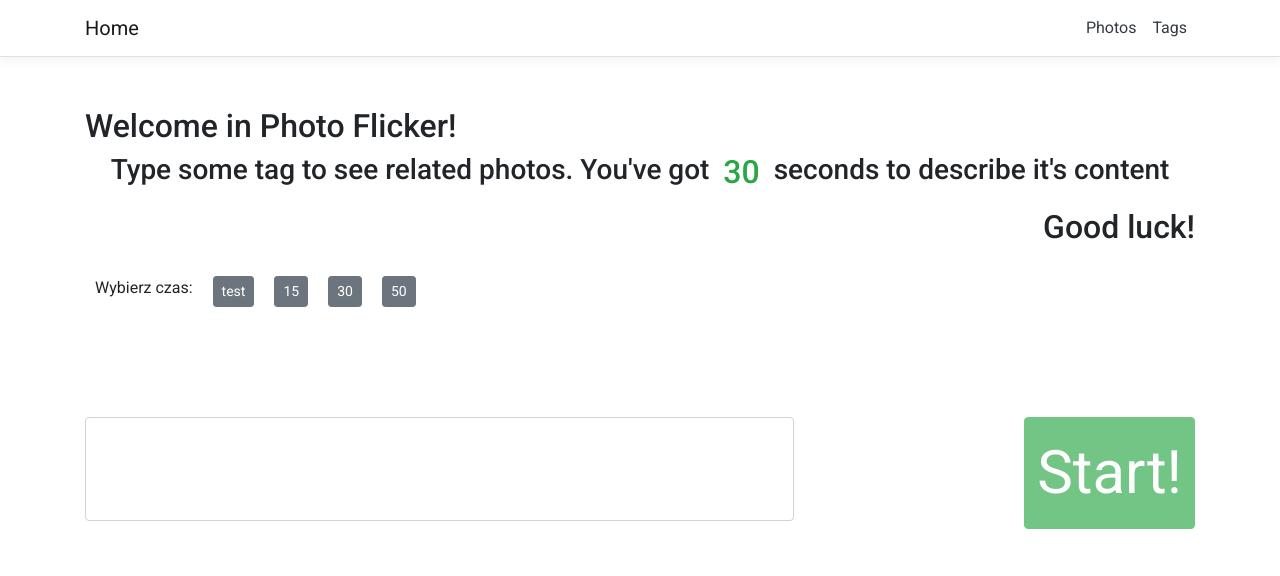
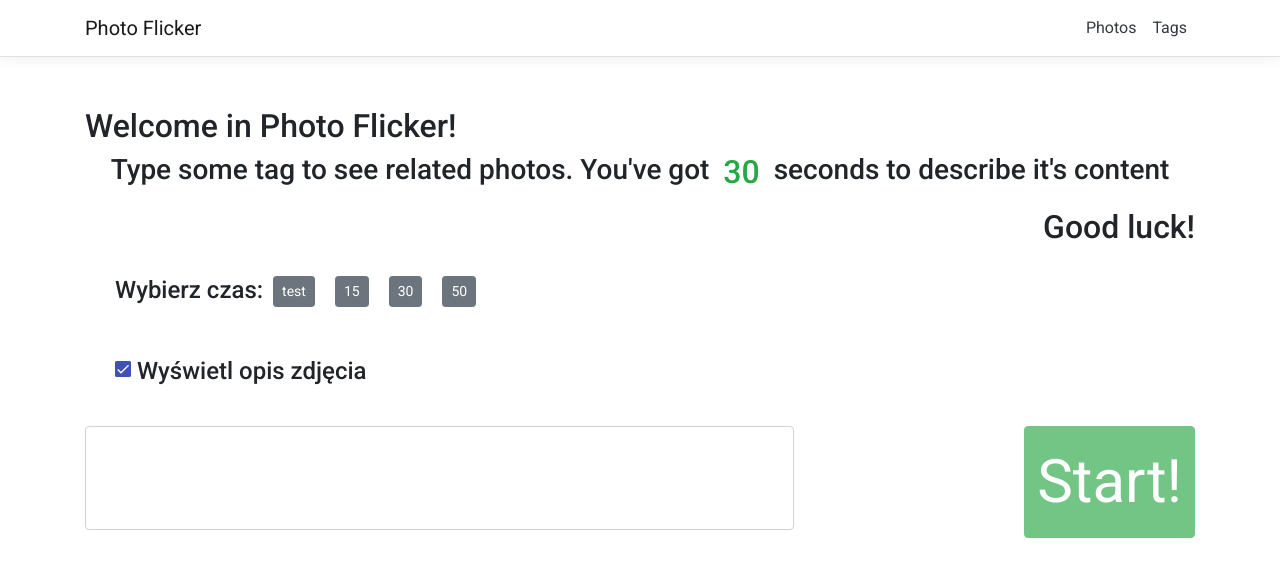
Before and after one commit to mikolajMacioszczyk/Photo-Flicker, an Angular app in the folder PhotoFlicker.Web/ClientApp/: page / in a window 1280 px wide. Shown: the top 576 px of the page. Built offline with nearby package versions, Linux system fonts and the light colour scheme.

Commit message:
Before changing model

```diff
--- a/PhotoFlicker.Web/ClientApp/src/app/Components/all-photos/all-photos.component.css
+++ b/PhotoFlicker.Web/ClientApp/src/app/Components/all-photos/all-photos.component.css
@@ -1,11 +1,11 @@
 .tag-selector {
   background: #222;
-  height: 50px;
-  width: 150px;
+  height: 45px;
+  width: 130px;
   border: none;
   border-radius: 8px;
   color: #eee;
-  font-size: 30px;
+  font-size: 25px;
   font-family: 'Cookie', cursive;
   position: relative;
   transition: 1s;
@@ -33,9 +33,13 @@
 }
 
 .tag-selector:hover .circle {
-  height: 50px;
-  width: 150px;
+  height: 45px;
+  width: 130px;
   left: 0;
   border-radius: 0;
   border-bottom: 2px solid #eee;
 }
+
+.clickable{
+  cursor: pointer;
+}
--- a/PhotoFlicker.Web/ClientApp/src/app/Components/all-photos/all-photos.component.html
+++ b/PhotoFlicker.Web/ClientApp/src/app/Components/all-photos/all-photos.component.html
@@ -2,17 +2,24 @@
 <button class="btn btn-success float-right" routerLink="/photos/new">Dodaj Zdjęcie</button>
 <br /><br />
 
-<h1> Polecane tagi</h1>
+<div class="d-flex">
+  <h1 class="clickable" (click)="draw()"> Polecane tagi</h1>
+</div>
 <div class="d-flex justify-content-around mt-2 mb-4">
+  <div class="tag-selector" (click)="loadFullList()">
+    Wszystkie<div class="circle"></div>
+  </div>
   <div class="tag-selector" *ngFor="let recommended of recommendedTags"
     (click)="loadWithTag(recommended)">
     {{recommended}}<div class="circle"></div>
   </div>
 </div>
 
+<br/>
+
 <div class="d-flex">
   <input id="searchTag" type="text" #searchTag >
-  <button type="button" (click)="search(searchTag.value)">Search</button>
+  <button type="button" (click)="search(searchTag.value)">Szukaj</button>
   <label for="searchTag">{{message}}</label>
 </div>
 
@@ -20,10 +27,8 @@
 <div class="row">
   <div *ngFor="let photo of photos" class="col-md-6 col-lg-4">
     <img class="card-img-top w-100" [src]="photo.path" alt="">
-    <div class="card-text">
-      <div class="text-wrap">
-        <h4 *ngFor="let tag of photo.tags"> #{{tag.name}}  </h4>
-      </div>
+    <div class="card-text d-flex text-wrap">
+      <h4 class="px-2" *ngFor="let tag of photo.tags"> #{{tag.name}}  </h4>
     </div>
   </div>
 </div>
--- a/PhotoFlicker.Web/ClientApp/src/app/Components/all-photos/all-photos.component.ts
+++ b/PhotoFlicker.Web/ClientApp/src/app/Components/all-photos/all-photos.component.ts
@@ -22,15 +22,8 @@ export class AllPhotosComponent implements OnInit, OnDestroy {
   constructor(private photoService: PhotoService, private tagService: TagService) { }
 
   ngOnInit() {
-    this.subscription.add(
-    this.photoService.take(this.pageSize).subscribe(photos => {
-      this.photos = photos;
-    }));
-    this.subscription.add(
-      this.tagService.getRandomTagNames(this.recommendedSize).subscribe(tags =>{
-        this.recommendedTags = tags;
-      })
-    )
+    this.loadFullList();
+    this.draw();
   }
 
   ngOnDestroy(): void {
@@ -66,4 +59,18 @@ export class AllPhotosComponent implements OnInit, OnDestroy {
     )
   }
 
+  draw() {
+    this.subscription.add(
+      this.tagService.getRandomTagNames(this.recommendedSize).subscribe(tags =>{
+        this.recommendedTags = tags;
+      })
+    )
+  }
+
+  loadFullList() {
+    this.subscription.add(
+      this.photoService.take(this.pageSize).subscribe(photos => {
+        this.photos = photos;
+      }));
+  }
 }
--- a/PhotoFlicker.Web/ClientApp/src/app/Components/home/home.component.css
+++ b/PhotoFlicker.Web/ClientApp/src/app/Components/home/home.component.css
@@ -2,14 +2,22 @@ header{
   margin: 50px 0 0 0;
 }
 
-.time-panel{
-  margin: 20px 0 100px 0;
+.margined-panel{
+  margin: 20px 0 40px 30px;
 }
 
 .big-font{
   font-size: 60px;
 }
 
+.medium-font{
+  font-size: 35px;
+}
+
 .margin-10{
   margin: 10px;
 }
+
+.margin-y-10{
+  margin: 10px 0;
+}
--- a/PhotoFlicker.Web/ClientApp/src/app/Components/home/home.component.html
+++ b/PhotoFlicker.Web/ClientApp/src/app/Components/home/home.component.html
@@ -4,14 +4,22 @@
   <h2 class="d-flex justify-content-end">Good luck!</h2>
 </header>
 
-<div class="d-flex time-panel">
-  <p class="margin-10">Wybierz czas:</p>
+<div class="d-flex margined-panel h4">
+  <p class="margin-y-10">Wybierz czas:</p>
   <button class="btn btn-sm btn-secondary margin-10" (click)="time = 1" >test</button>
   <button class="btn btn-sm btn-secondary margin-10" (click)="time = 15" >15</button>
   <button class="btn btn-sm btn-secondary margin-10" (click)="time = 30" >30</button>
   <button class="btn btn-sm btn-secondary margin-10" (click)="time = 50" >50</button>
 </div>
 
+<div class="margined-panel h4">
+  <section>
+    <mat-checkbox color="primary"
+                  [(ngModel)]="withDescription"
+    ></mat-checkbox>
+    Wyświetl opis zdjęcia
+  </section>
+</div>
 
 <form class="d-flex justify-content-between" [formGroup]="form" (ngSubmit)="onSubmit()">
   <div class="form-group my-auto">
--- a/PhotoFlicker.Web/ClientApp/src/app/Components/home/home.component.ts
+++ b/PhotoFlicker.Web/ClientApp/src/app/Components/home/home.component.ts
@@ -13,6 +13,7 @@ export class HomeComponent implements OnDestroy{
   tag: string;
   time: number = 30;
   message: string;
+  withDescription: boolean = true;
   private subscription = new Subscription();
   form = new FormGroup({
     searchTag: new FormControl('', [Validators.required, Validators.maxLength(50)])
@@ -25,7 +26,7 @@ export class HomeComponent implements OnDestroy{
     this.subscription.add(
       this.service.isTagExists(this.tag).subscribe((isExist: boolean) => {
         if (isExist){
-          this.router.navigate(['slider', this.tag, this.time*1000]);
+          this.router.navigate(['slider', this.tag, this.time*1000, this.withDescription ? 1 : 0]);
         }
         else {
           this.message = "Nie mogę znaleźć tagu o nazwie \""+ this.tag+ "\"";
--- a/PhotoFlicker.Web/ClientApp/src/app/Components/nav-menu/nav-menu.component.html
+++ b/PhotoFlicker.Web/ClientApp/src/app/Components/nav-menu/nav-menu.component.html
@@ -3,7 +3,7 @@
     class="navbar navbar-expand-sm navbar-toggleable-sm navbar-light bg-white border-bottom box-shadow mb-3"
   >
     <div class="container">
-      <a class="navbar-brand" [routerLink]="['/']">Home</a>
+      <a class="navbar-brand" [routerLink]="['/']">Photo Flicker</a>
       <button
         class="navbar-toggler"
         type="button"
--- a/PhotoFlicker.Web/ClientApp/src/app/Components/photo-slider/photo-slider.component.html
+++ b/PhotoFlicker.Web/ClientApp/src/app/Components/photo-slider/photo-slider.component.html
@@ -1,7 +1,7 @@
 <!-- Display content -->
 <div *ngIf="!isEnd">
   <div class="card">
-    <img class="card-img-top" [src]="currentPhoto.path" [alt]="tag">
+    <img class="card-img-top"  [src]="currentPhoto.path" [alt]="tag">
   </div>
 </div>
 
--- a/PhotoFlicker.Web/ClientApp/src/app/Components/photo-slider/photo-slider.component.ts
+++ b/PhotoFlicker.Web/ClientApp/src/app/Components/photo-slider/photo-slider.component.ts
@@ -12,13 +12,14 @@ import {TagService} from "../../Services/tag.service";
   styleUrls: ['./photo-slider.component.css']
 })
 export class PhotoSliderComponent implements OnInit, OnDestroy {
-  currentPhoto: IPhoto = new Photo();
+  currentPhoto: IPhoto = {id: -1, path: "https://www.nycgirlinpearls.com/wp-content/uploads/2017/01/15fe8848c0da0cd2274cce9a0db04b34.jpg", tags: []};
   isEnd: boolean = false;
   tag: string;
   private time: number;
   private photos: IPhoto[] = [];
   private interval: number;
   private subscription = new Subscription();
+  private withDescription: boolean = true;
 
   constructor(private photoService: PhotoService,
               private tagService: TagService,
@@ -30,6 +31,7 @@ export class PhotoSliderComponent implements OnInit, OnDestroy {
       this.route.params.subscribe(params =>{
         this.tag = params['tag'];
         this.time = params['time'];
+        this.withDescription = params['withDescription'] != 0;
       this.readDataFromService()
     }));
   }
@@ -64,7 +66,8 @@ export class PhotoSliderComponent implements OnInit, OnDestroy {
   }
 
   tryAgain() {
-    this.router.navigate(['slider',this.tag, this.time])
+    this.isEnd = false;
+    this.display();
   }
 
   backHome() {
--- a/PhotoFlicker.Web/ClientApp/src/app/app.module.ts
+++ b/PhotoFlicker.Web/ClientApp/src/app/app.module.ts
@@ -12,6 +12,7 @@ import {PhotoService} from "./Services/photo.service";
 import {TagService} from "./Services/tag.service";
 
 import {TextFieldModule} from '@angular/cdk/text-field';
+import {MatCheckboxModule} from '@angular/material/checkbox';
 
 import { BrowserAnimationsModule } from '@angular/platform-browser/animations';
 import {HomeComponent} from "./Components/home/home.component";
@@ -43,7 +44,7 @@ import {MatButtonModule} from "@angular/material/button";
       ReactiveFormsModule,
       RouterModule.forRoot([
           {path: '', component: HomeComponent},
-            {path: 'slider/:tag/:time', component: PhotoSliderComponent},
+          {path: 'slider/:tag/:time/:withDescription', component: PhotoSliderComponent},
           {path: 'photos', component: AllPhotosComponent},
           {path: 'photos/new', component: NewPhotoComponent},
           {path: 'tags/new', component: NewTagComponent},
@@ -53,7 +54,8 @@ import {MatButtonModule} from "@angular/material/button";
       TextFieldModule,
       MatFormFieldModule,
       MatInputModule,
-        MatButtonModule
+      MatCheckboxModule,
+      MatButtonModule,
     ],
   providers: [PhotoService, TagService],
   bootstrap: [AppComponent]
```
Lines whose indentation alone changed are shown as unchanged.
